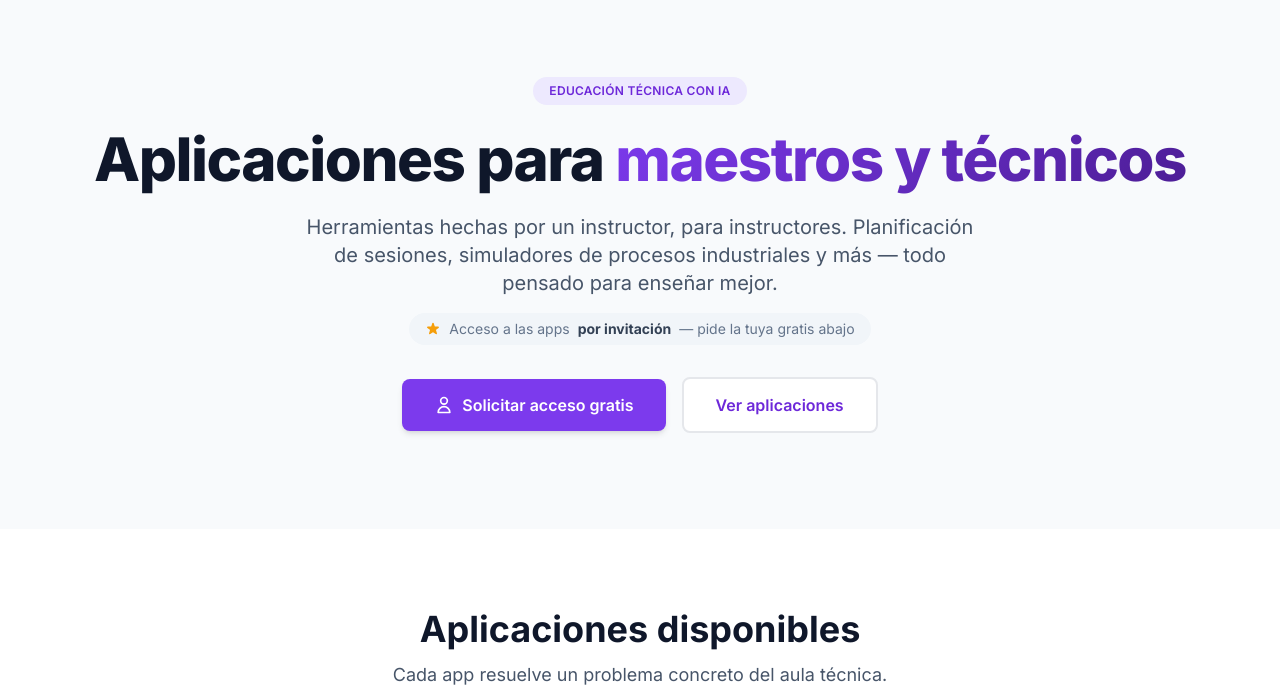
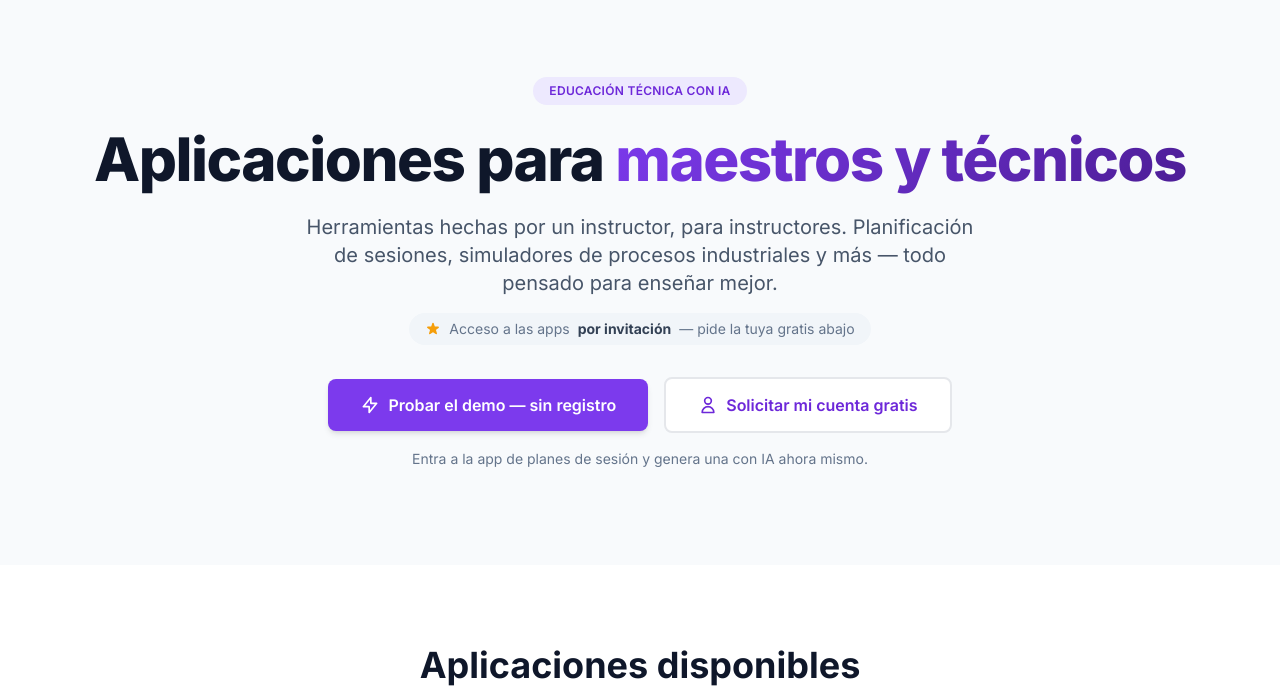
Before and after one commit to automaxtecx-png/amautai-portal, a website: page index.html in a window 1280 px wide. Shown: the part 76-770 px from the top of the page. Drawn offline with Linux system fonts and the light colour scheme.

Commit message:
feat: enlace corto /demo + boton "Probar el demo" en el hero
_redirects (Cloudflare Static Assets) manda /demo -> app.amautai.com/auth/demo
con un 302 (temporal, por si la ruta del demo cambia). El hero estrena un CTA
primario "Probar el demo - sin registro" que aprovecha el demo publico abierto;
el boton de solicitar cuenta pasa a secundario.

Co-Authored-By: Claude Opus 4.8 <noreply@anthropic.com>

```diff
--- a/index.html
+++ b/index.html
@@ -173,14 +173,18 @@
       Acceso a las apps <strong class="text-slate-700">por invitación</strong> — pide la tuya gratis abajo
     </p>
     <div class="flex flex-col sm:flex-row items-center justify-center gap-4">
-      <a href="#acceso" class="px-8 py-3.5 bg-brand-600 text-white rounded-lg font-semibold hover:bg-brand-700 transition shadow-md hover:shadow-lg inline-flex items-center gap-2">
+      <a href="/demo" class="px-8 py-3.5 bg-brand-600 text-white rounded-lg font-semibold hover:bg-brand-700 transition shadow-md hover:shadow-lg inline-flex items-center gap-2">
+        <svg class="w-5 h-5" fill="none" stroke="currentColor" stroke-width="2" viewBox="0 0 24 24"><path stroke-linecap="round" stroke-linejoin="round" d="M13 10V3L4 14h7v7l9-11h-7z" /></svg>
+        Probar el demo — sin registro
+      </a>
+      <a href="#acceso" class="px-8 py-3.5 bg-white text-brand-700 border-2 border-brand-200 rounded-lg font-semibold hover:border-brand-400 transition inline-flex items-center gap-2">
         <svg class="w-5 h-5" fill="none" stroke="currentColor" stroke-width="2" viewBox="0 0 24 24"><path stroke-linecap="round" stroke-linejoin="round" d="M16 7a4 4 0 11-8 0 4 4 0 018 0zM12 14a7 7 0 00-7 7h14a7 7 0 00-7-7z" /></svg>
-        Solicitar acceso gratis
-      </a>
-      <a href="#apps" class="px-8 py-3.5 bg-white text-brand-700 border-2 border-brand-200 rounded-lg font-semibold hover:border-brand-400 transition">
-        Ver aplicaciones
+        Solicitar mi cuenta gratis
       </a>
     </div>
+    <p class="text-sm text-slate-500 mt-4">
+      Entra a la app de planes de sesión y genera una con IA ahora mismo.
+    </p>
   </section>
 
   <!-- ───────────── APPS ───────────── -->
```
Also changed, not shown: 1 other file.
